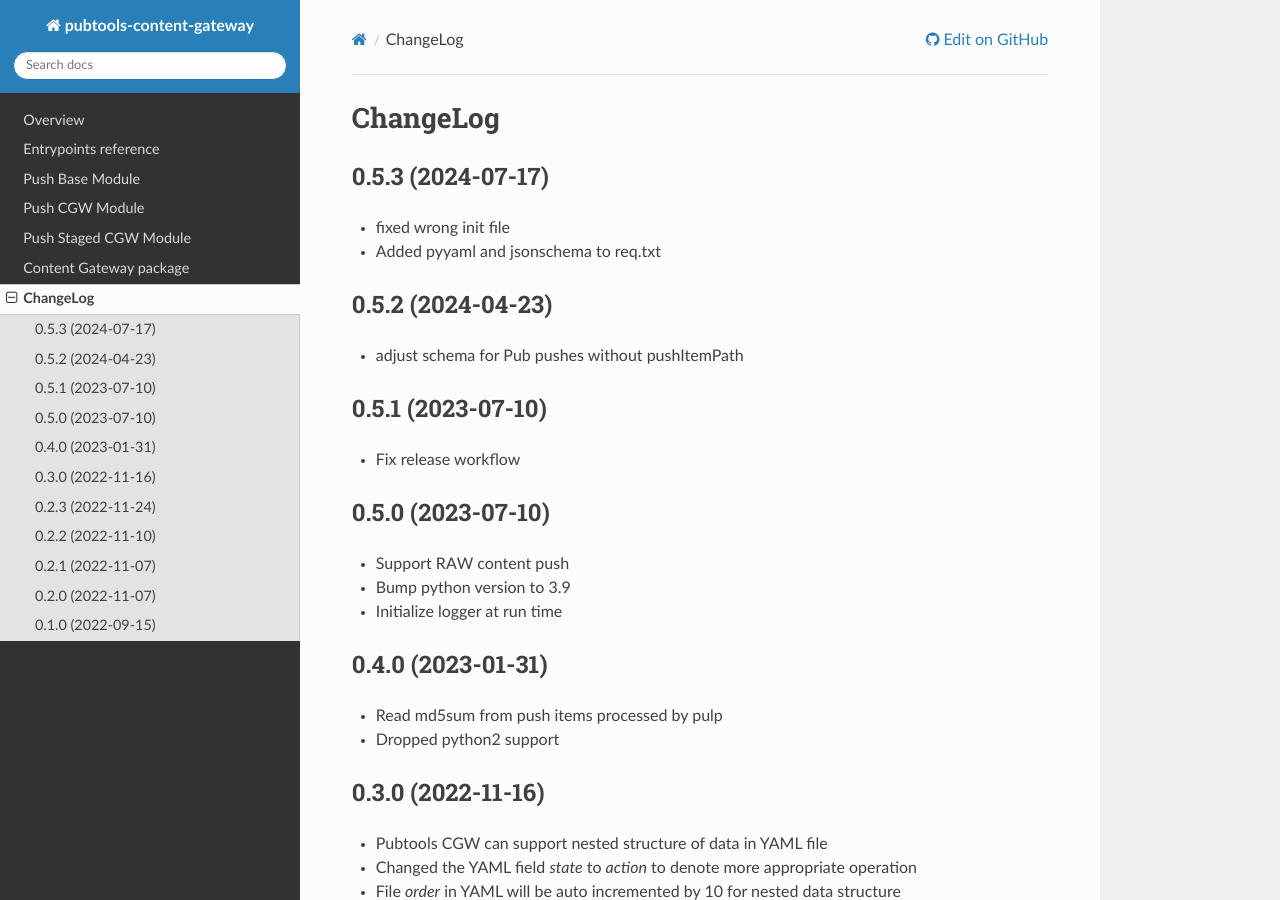
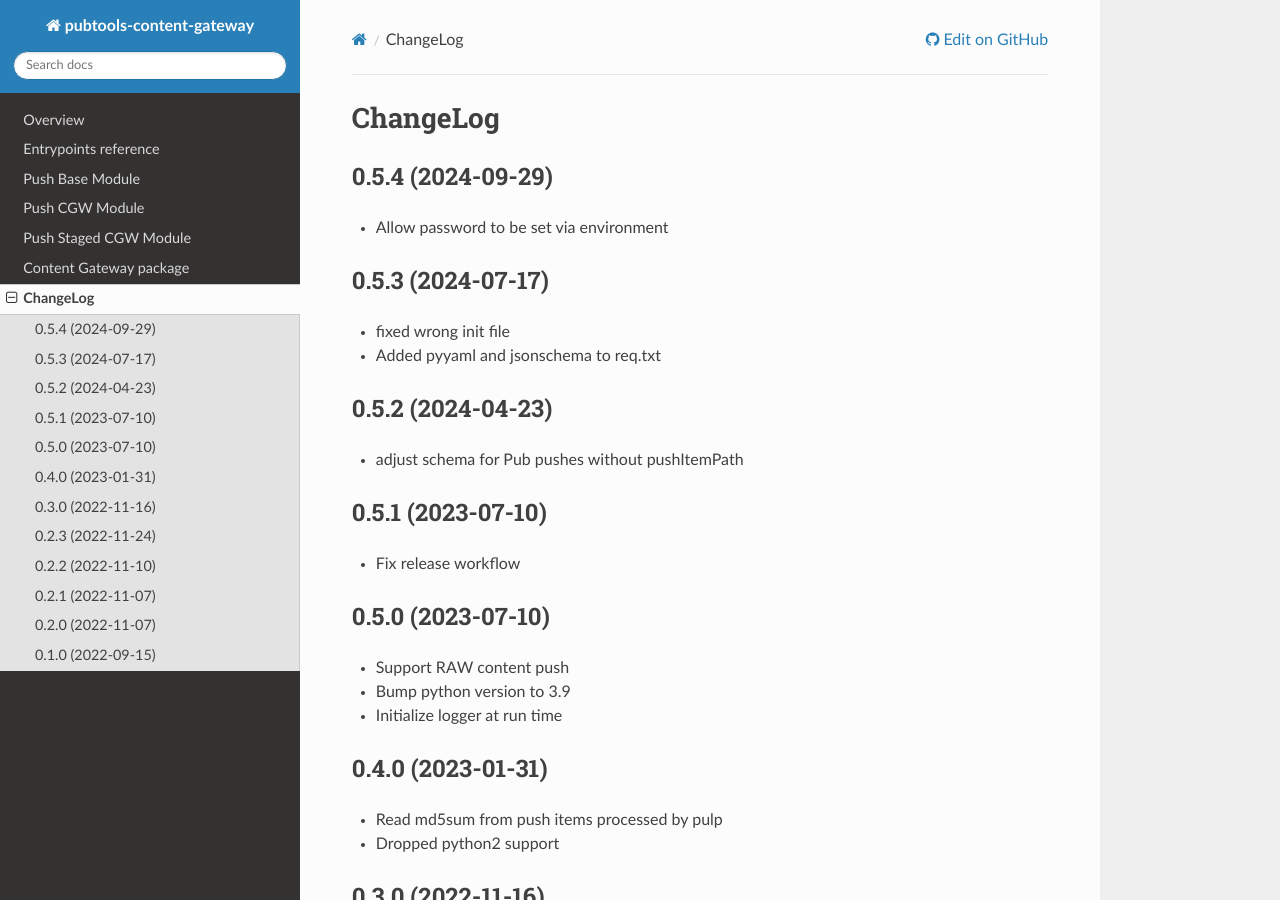
Before and after one commit to release-engineering/pubtools-content-gateway, a Sphinx documentation site: the page built from docs/CHANGELOG.rst, in a window 1280 px wide and 900 px high. Built offline with Sphinx 7.4.7 and the Read the Docs theme 3.1.0, drawn with Linux system fonts in a browser that asks for light colours.

Commit message:
Relase 0.5.4

```diff
--- a/docs/CHANGELOG.rst
+++ b/docs/CHANGELOG.rst
@@ -1,5 +1,9 @@
 ChangeLog
 =========
+
+0.5.4 (2024-09-29)
+------------------
+* Allow password to be set via environment
 
 0.5.3 (2024-07-17)
 ------------------
--- a/setup.py
+++ b/setup.py
@@ -80,7 +80,7 @@ classifiers = [
 
 setup(
     name="pubtools-content-gateway",
-    version="0.5.3",
+    version="0.5.4",
     description=get_description(),
     long_description_content_type="text/markdown",
     author="Javed Alam",
```
